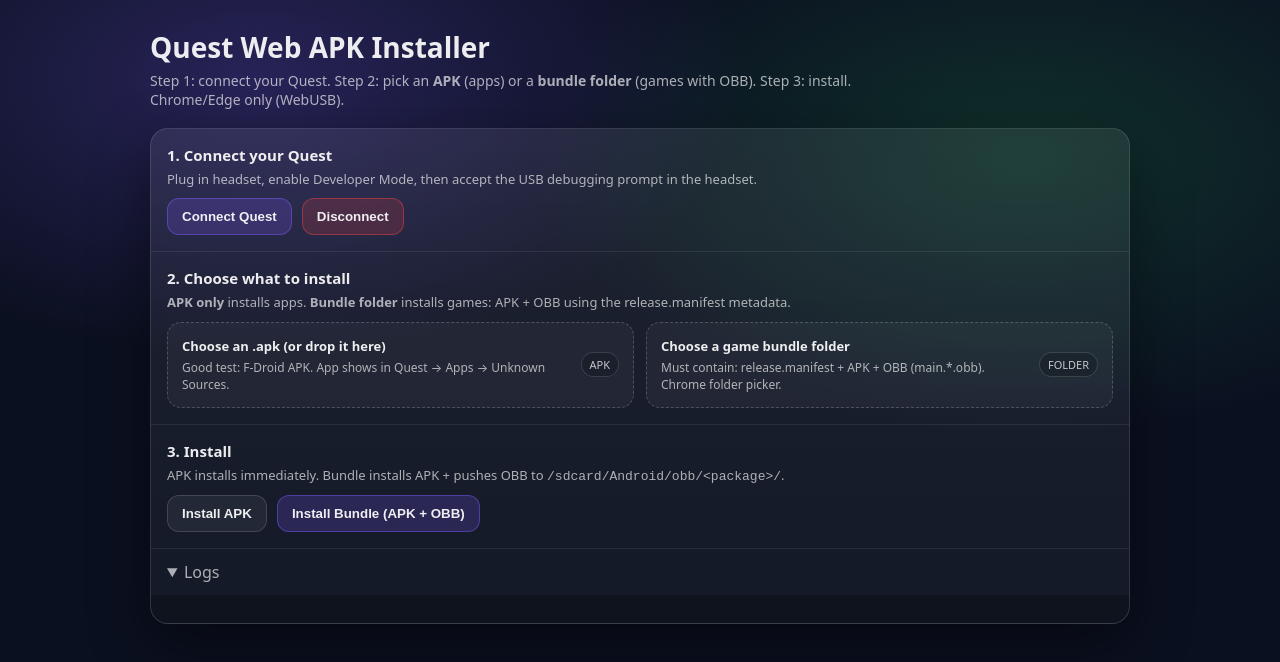
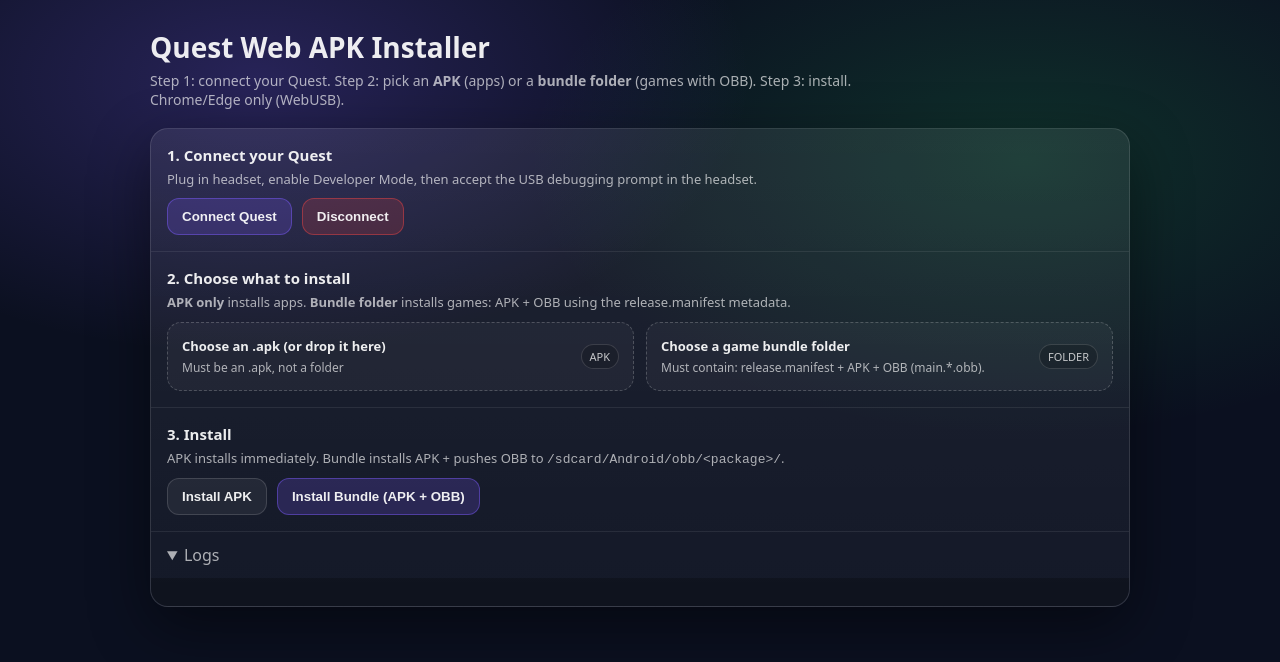
Before and after one commit to FrizzleM/QuestLoad, a website built with Vite: page quest-web-installer/index.html in a window 1280 px wide. Built offline with nearby package versions, Linux system fonts and the light colour scheme.

Commit message:
Update instructions for APK and bundle folder selection

```diff
--- a/quest-web-installer/index.html
+++ b/quest-web-installer/index.html
@@ -148,7 +148,7 @@
           <div class="picker" id="apkPick" role="button" tabindex="0">
             <div id="apkLabel">
               <strong>Choose an .apk (or drop it here)</strong>
-              <span>Good test: F-Droid APK. App shows in Quest → Apps → Unknown Sources.</span>
+              <span>Must be an .apk, not a folder</span>
             </div>
             <div class="tag">APK</div>
             <input type="file" id="apk" accept=".apk" style="display:none">
@@ -158,7 +158,7 @@
           <div class="picker" id="bundlePick" role="button" tabindex="0">
             <div id="bundleLabel">
               <strong>Choose a game bundle folder</strong>
-              <span>Must contain: release.manifest + APK + OBB (main.*.obb). Chrome folder picker.</span>
+              <span>Must contain: release.manifest + APK + OBB (main.*.obb).</span>
             </div>
             <div class="tag">FOLDER</div>
             <input type="file" id="bundle" webkitdirectory multiple style="display:none">
```
